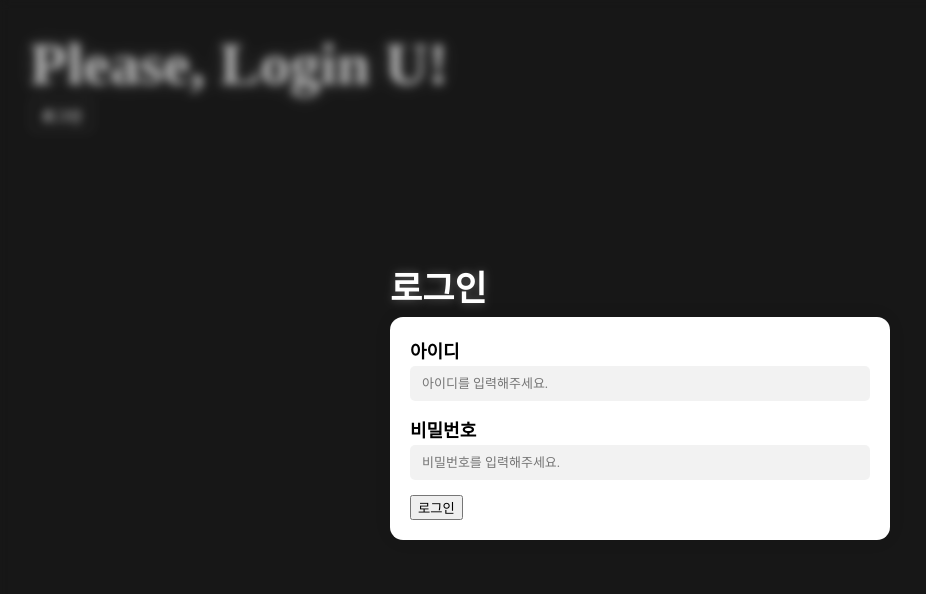
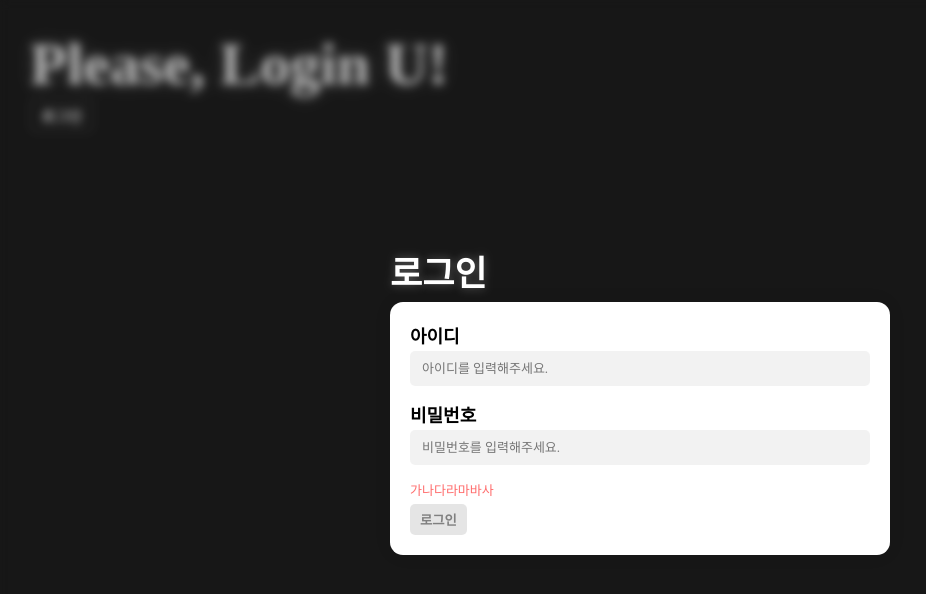
Before and after one commit to qazplm5602/SpringBootLogin_Practice, a React (Vite) app in the folder src/main/frontend/: page / in a window 1280 px wide. Shown: the top 594 px of the page, without its empty margins (0-926 px from the left). Built offline with nearby package versions, Linux system fonts and the light colour scheme; no server answers; a web font is replaced by a local one.

Commit message:
로그인 화믄

```diff
--- a/src/main/frontend/src/components/Index/Index.jsx
+++ b/src/main/frontend/src/components/Index/Index.jsx
@@ -35,7 +35,9 @@ function LoginBox() {
         <Section title="로그인" isContainer={true} className={loginStyle.loginSection}>
             <Input className={loginStyle.inputContainer} title="아이디" placeholder="아이디를 입력해주세요." type="text" />
             <Input className={loginStyle.inputContainer} title="비밀번호" placeholder="비밀번호를 입력해주세요." type="password" />
-            <Button className={loginStyle.btn} text="로그인" />
+
+            <span className={loginStyle.errorT}>가나다라마바사</span>
+            <Button className={loginStyle.btn} text="로그인" disabled />
         </Section>
     </Background>;
 }
--- a/src/main/frontend/src/components/Index/login.module.css
+++ b/src/main/frontend/src/components/Index/login.module.css
@@ -104,4 +104,33 @@
 
 .loginSection .btn {
     position: relative;
+
+    border-radius: 5px;
+    padding: 6px 10px;
+    border: none;
+
+    cursor: pointer;
+
+    font-weight: 600;
+
+    color: white;
+    background-color: rgb(109, 207, 63);
+
+    transition: color 250ms, background-color 250ms;
 }
+
+.loginSection .btn:disabled {
+    color: gray;
+    background-color: rgba(0, 0, 0, 0.1);
+}
+
+.loginSection .errorT {
+    font-size: 13px;
+    font-weight: 400;
+
+    color: rgb(255, 109, 109);
+
+    margin-bottom: 5px;
+
+    display: block;
+}
```
